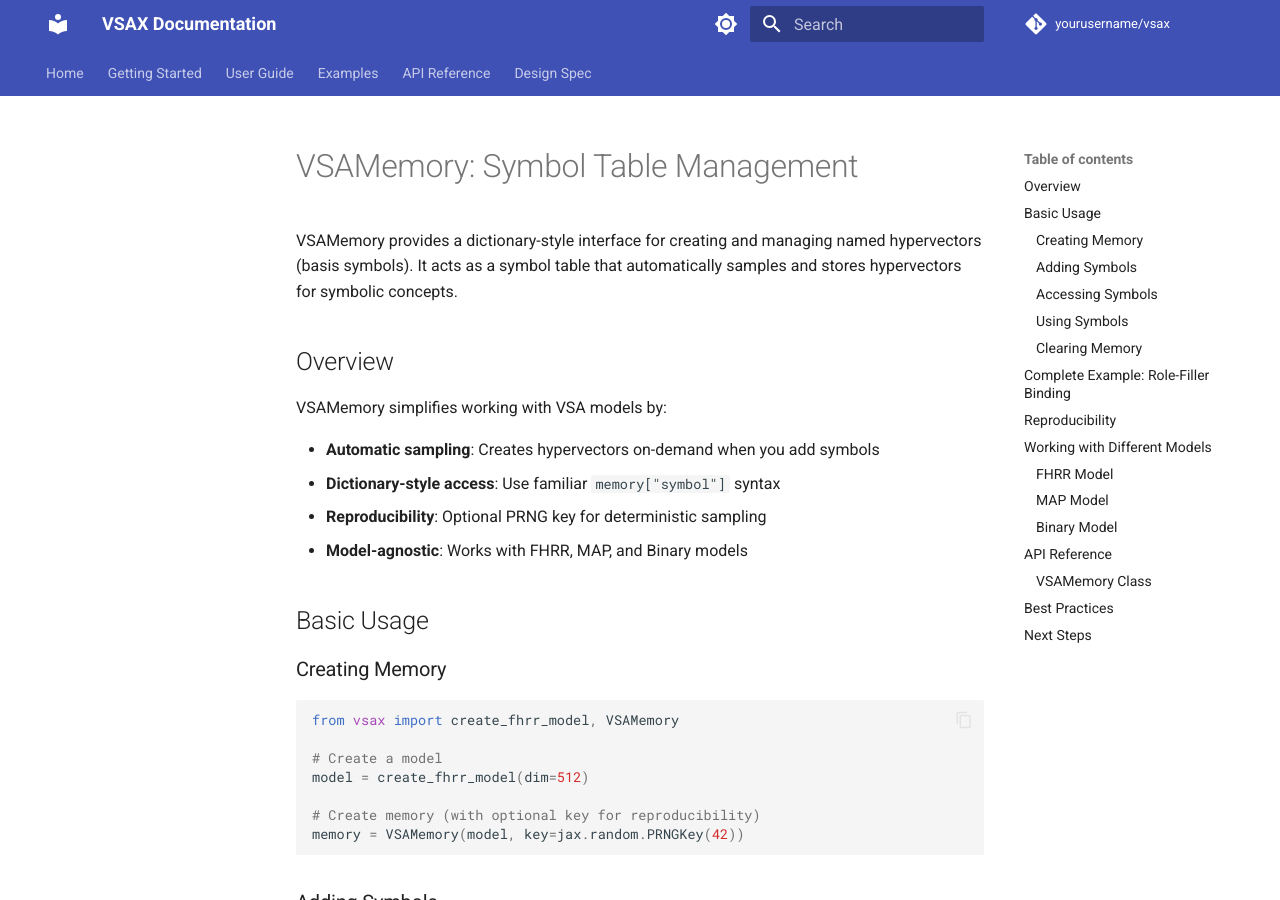
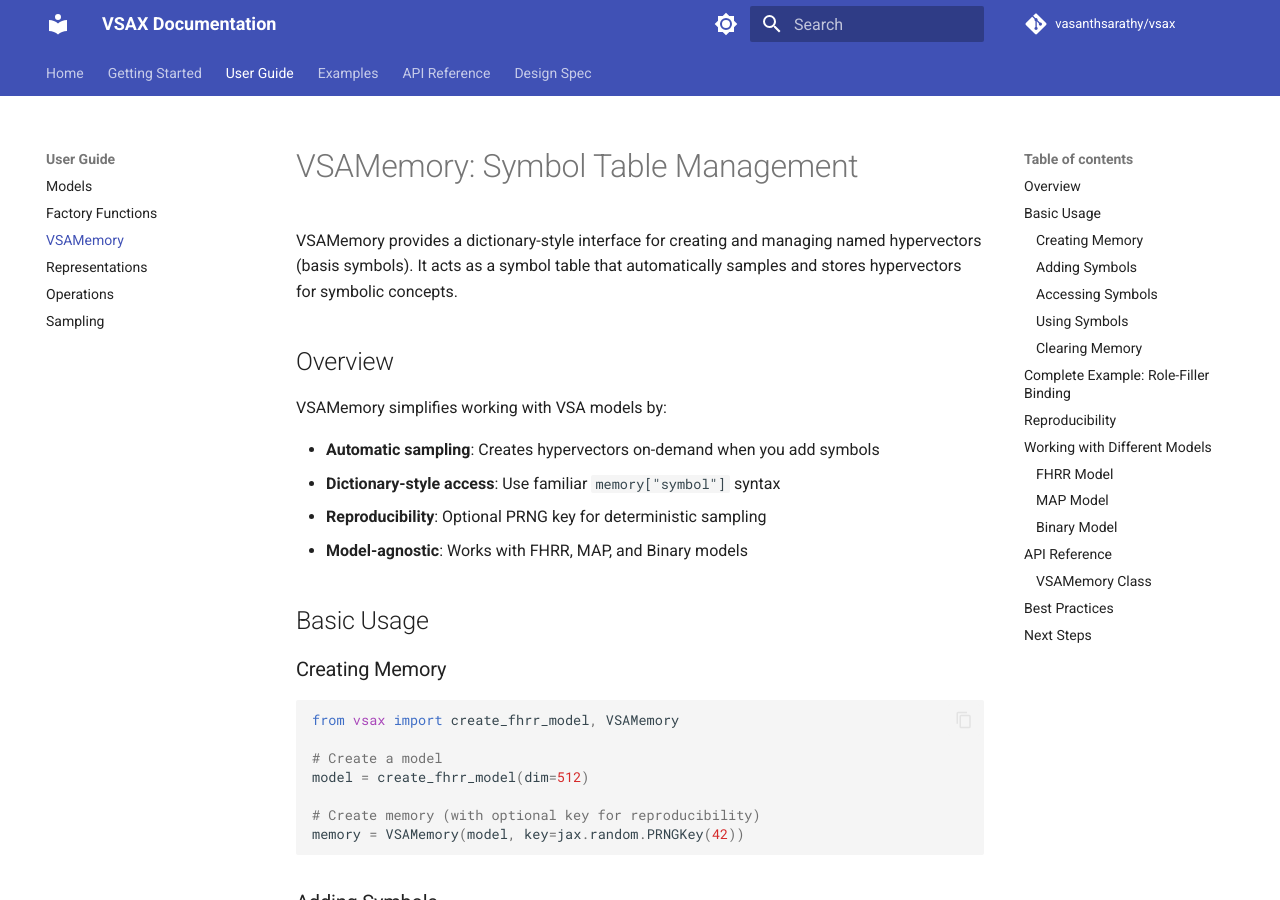
Before and after one commit to vasanthsarathy/vsax, an MkDocs documentation site: the page built from docs/guide/memory.md, in a window 1280 px wide and 900 px high. Built offline with MkDocs 1.6.1 and Material for MkDocs 9.7.7, drawn with Linux system fonts in a browser that asks for light colours; comment, search, counter and statistics services are not loaded.

Commit message:
docs: Update mkdocs navigation to include v0.3.0 features (VSAMemory and factory functions)

```diff
--- a/mkdocs.yml
+++ b/mkdocs.yml
@@ -3,8 +3,8 @@ site_description: JAX-native Vector Symbolic Algebra library
 site_author: VSAX Contributors
 site_url: https://vsax.readthedocs.io
 
-repo_name: yourusername/vsax
-repo_url: https://github.com/yourusername/vsax
+repo_name: vasanthsarathy/vsax
+repo_url: https://github.com/vasanthsarathy/vsax
 
 theme:
   name: material
@@ -47,10 +47,12 @@ nav:
   - Home: index.md
   - Getting Started: getting-started.md
   - User Guide:
+    - Models: guide/models.md
+    - Factory Functions: guide/factory.md
+    - VSAMemory: guide/memory.md
     - Representations: guide/representations.md
     - Operations: guide/operations.md
     - Sampling: guide/sampling.md
-    - Models: guide/models.md
   - Examples:
     - FHRR Model: examples/fhrr.md
     - MAP Model: examples/map.md
@@ -60,6 +62,8 @@ nav:
     - Core:
       - Base Classes: api/core/base.md
       - VSAModel: api/core/model.md
+      - VSAMemory: api/core/memory.md
+      - Factory Functions: api/core/factory.md
     - Representations:
       - ComplexHypervector: api/representations/complex.md
       - RealHypervector: api/representations/real.md
```
Also changed, not shown: docs/api/core/factory.md (added, +23 -0 lines), docs/api/core/memory.md (added, +9 -0 lines).
